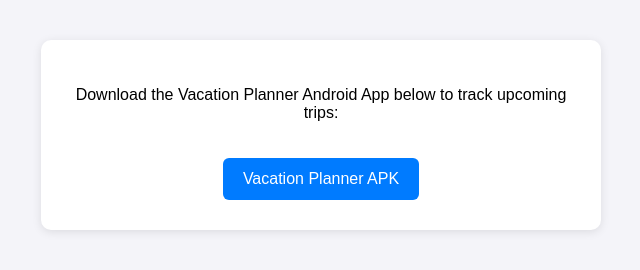
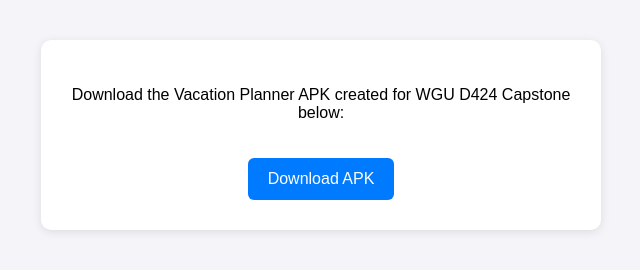
Before and after one commit to scripp3/vacation-planner-apk, a plain HTML site: page index.html in a window 1280 px wide. Shown: the whole page, without its empty margins (319-959 px from the left). Drawn offline with Linux system fonts and the light colour scheme.

Commit message:
Update index.html

```diff
--- a/index.html
+++ b/index.html
@@ -41,10 +41,10 @@
 <body>
 
 <div class="container">
-    <p>Download the Vacation Planner Android App below to track upcoming trips:</p>
+    <p>Download the Vacation Planner APK created for WGU D424 Capstone below:</p>
 
     <a class="button" href="app-release.apk" download>
-        Vacation Planner APK
+        Download APK
     </a>
 </div>
 
```
